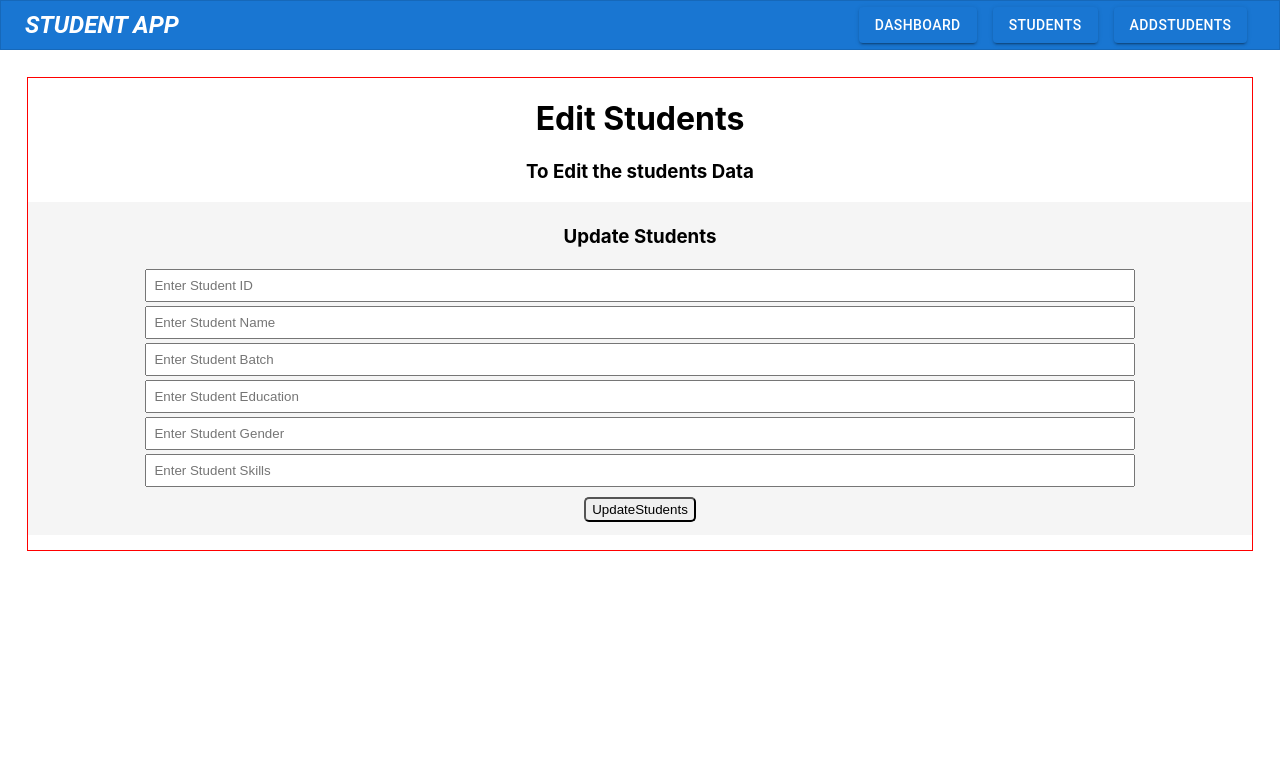
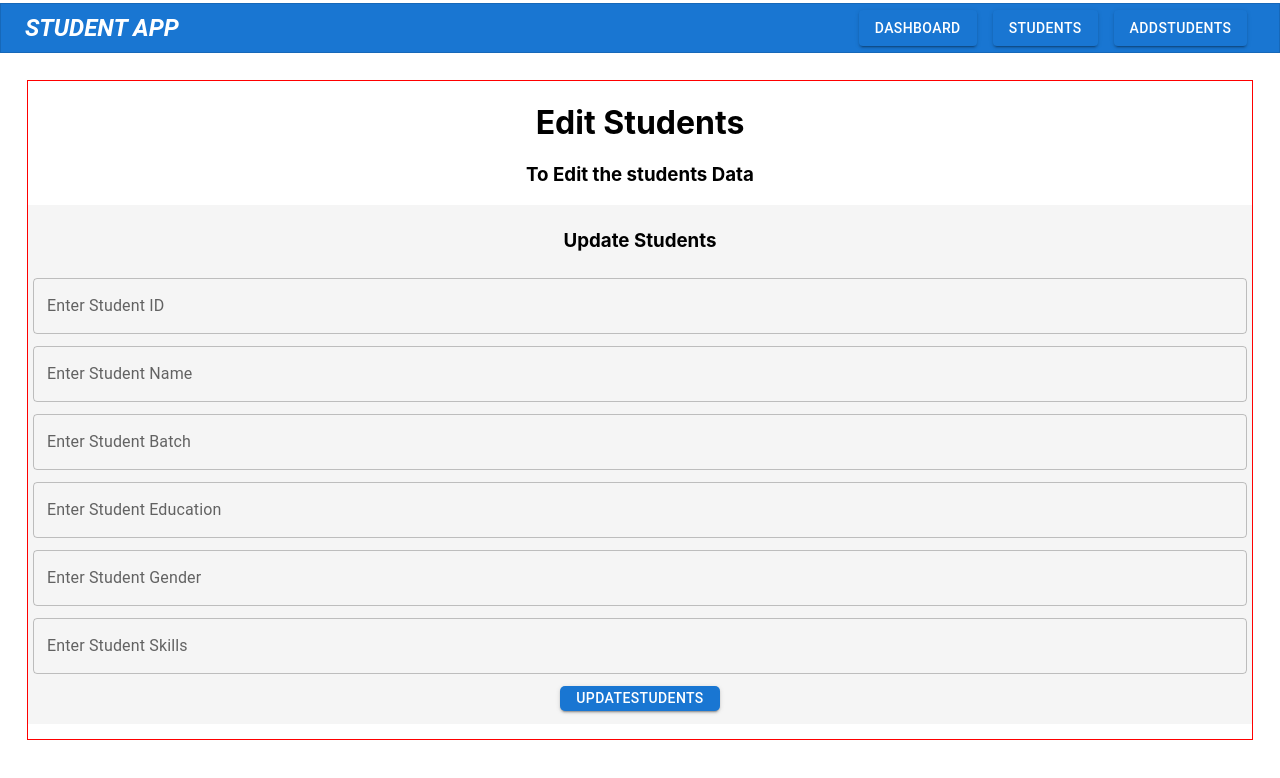
Before and after one commit to Dineshds05/StudentApp, a React (Create React App) app: page /Editstudents/1 in a window 1280 px wide. Shown: the top 778 px of the page. Built offline with nearby package versions, Linux system fonts and the light colour scheme; no server answers.

Commit message:
first commit

```diff
--- a/src/App.css
+++ b/src/App.css
@@ -1,3 +1,6 @@
+.container {
+    padding-top: 0.2rem;
+}
 .App {
   text-align: center;
 }
@@ -9,7 +12,6 @@ nav{
 nav>div>b>i{
   text-shadow: 0 0 3px #45d669, 0 0 5px #c3c532;
   font-size: 150%;
-  width: 50%;
 }
 .main-container{
   margin: 27px;
@@ -40,15 +42,17 @@ main{
   background-color: rgba(10, 10, 10, 0.089);
 }
 .card-btn-group{
-  padding: 1px;
+  padding: 2px;
   display: flex;
   justify-content: center;
   gap: 1rem;
+  height: 2rem;
 }
 .card-btn-group>button{
- padding: 4px;
+ padding: 10px;
  width: 55px;
  border-radius: 5px;
+ height: 2rem;
 }
 .card-btn-group>button:hover{
   background-color: lightseagreen;
--- a/src/App.js
+++ b/src/App.js
@@ -37,7 +37,6 @@ function App() {
          />}/>
           <Route exact path='*' element = {<InvalidEndpoints/>}/>
         </Routes>
-
     </div>
 
   );
--- a/src/Base/Base.js
+++ b/src/Base/Base.js
@@ -5,7 +5,7 @@ function Base({Title, Description, children}) {
  const navigate = useNavigate()
     return (
 
-        <div>
+        <div className="container">
         <header>
         <AppBar variant="outlined" position="static">
   <Toolbar variant="dense">
--- a/src/Components/AddStudents.js
+++ b/src/Components/AddStudents.js
@@ -1,3 +1,4 @@
+import { AppBar, Button, IconButton, Stack, TextField, Toolbar, Typography } from "@mui/material";
 import React, { useState } from "react";
 import Base from "../Base/Base";
 import { useNavigate } from "react-router-dom";
@@ -62,8 +63,9 @@ function AddStudent({student, setStudent}) {
         <form onSubmit={handleSubmit}>
       <div className='form-group'>
         <h3>Add Students</h3>
-        <input
-        placeholder='Enter Student Name'
+        <TextField fullWidth color="success" id="outlined-basic" label="Enter Student Name" variant="outlined"
+        margin="dense"
+        size="normal"
         type="text"
         value={values.name}
         onChange={handleChange}
@@ -71,8 +73,9 @@ function AddStudent({student, setStudent}) {
         name="name"
         />
         {touched.name && errors.name ? <div style={{color:"crimson"}}>{errors.name}</div> : ""}
-        <input
-        placeholder='Enter Student Batch'
+        <TextField fullWidth color="success" id="outlined-basic" label="Enter Student Batch" variant="outlined"
+        margin="dense"
+        size="normal"
         type="text"
         value={values.batch}
         onChange={handleChange}
@@ -80,8 +83,9 @@ function AddStudent({student, setStudent}) {
         name="batch"
         />
        {touched.batch && errors.batch ? <div style={{color:"crimson"}}>{errors.batch}</div> : ""}
-        <input
-        placeholder='Enter Student Education'
+        <TextField fullWidth color="success" id="outlined-basic" label="Enter Student Education" variant="outlined"
+        margin="dense"
+        size="normal"
         type="text"
         value={values.education}
         onChange={handleChange}
@@ -89,8 +93,9 @@ function AddStudent({student, setStudent}) {
         name="education"
         />
        {touched.batch && errors.education ? <div style={{color:"crimson"}}>{errors.education}</div> : ""}
-        <input
-        placeholder='Enter Student Gender'
+        <TextField fullWidth color="success" id="outlined-basic" label="Enter Student Gender" variant="outlined"
+        margin="dense"
+        size="normal"
         type="text"
         value={values.gender}
         onChange={handleChange}
@@ -98,8 +103,9 @@ function AddStudent({student, setStudent}) {
         name="gender"
         />
        {touched.gender && errors.gender ? <div style={{color:"crimson"}}>{errors.gender}</div> : ""}
-        <input
-        placeholder='Enter Student Skills'
+        <TextField fullWidth color="success" id="outlined-basic" label="Enter Student Skills" variant="outlined"
+        margin="dense"
+        size="normal"
         type="text"
         value={values.skills}
         onChange={handleChange}
@@ -108,9 +114,9 @@ function AddStudent({student, setStudent}) {
         />
         {touched.skills && errors.skills ? <div style={{color:"crimson"}}>{errors.skills}</div> : ""}
         <br/>
-        <button type="submit" variant="contained">
+        <Button type="submit" variant="contained">
             AddStudents
-        </button>
+        </Button>
       </div></form></Base>
     );
   }
--- a/src/Components/EditStudent.js
+++ b/src/Components/EditStudent.js
@@ -1,3 +1,4 @@
+import { AppBar, Button, IconButton, Stack, TextField, Toolbar, Typography } from "@mui/material";
 import React, { useEffect } from "react";
 import { useState } from "react";
 import Base from "../Base/Base";
@@ -67,51 +68,57 @@ function EditStudent({studentobj,setstudents})
       <div className='form1-group'>
         <h3>Update Students</h3>
 
-        <input
-        placeholder='Enter Student ID'
+        <TextField fullWidth color="success" id="outlined-basic" label="Enter Student ID" variant="outlined"
+        margin="dense"
+        size="normal"
         type="number"
         value={idx}
         onChange={(e)=>setIDX(e.target.value)}
         />
 
-        <input
-        placeholder='Enter Student Name'
+        <TextField fullWidth color="success" id="outlined-basic" label="Enter Student Name" variant="outlined"
+        margin="dense"
+        size="normal"
         type="text"
         value={name}
         onChange={(e)=>setName(e.target.value)}
         />
 
-        <input
-        placeholder='Enter Student Batch'
+        <TextField fullWidth color="success" id="outlined-basic" label="Enter Student Batch" variant="outlined"
+        margin="dense"
+        size="normal"
         type="text"
         value={batch}
         onChange={(e)=>setBatch(e.target.value)}
         />
 
-        <input
-        placeholder='Enter Student Education'
+        <TextField fullWidth color="success" id="outlined-basic" label="Enter Student Education" variant="outlined"
+        margin="dense"
+        size="normal"
         type="text"
         value={education}
         onChange={(e)=>setEducation(e.target.value)}
         />
 
-        <input
-        placeholder='Enter Student Gender'
+        <TextField fullWidth color="success" id="outlined-basic" label="Enter Student Gender" variant="outlined"
+        margin="dense"
+        size="normal"
         type="text"
         value={gender}
         onChange={(e)=>setGender(e.target.value)}
         />
 
-        <input
-        placeholder='Enter Student Skills'
+        <TextField fullWidth color="success" id="outlined-basic" label="Enter Student Skills" variant="outlined"
+        margin="dense"
+        size="normal"
         type="text"
         value={skills}
         onChange={(e)=>setSkills(e.target.value)}
         />
         <br/>
-        <button onClick={UpdateStudents}>
+        <Button onClick={UpdateStudents} variant="contained">
             UpdateStudents
-        </button>
+        </Button>
       </div></Base>
     );
   }
--- a/src/Components/Students.js
+++ b/src/Components/Students.js
@@ -1,3 +1,4 @@
+import { AppBar, Button, IconButton, Stack, Toolbar, Typography } from "@mui/material";
 import React from "react";
 import Base from "../Base/Base";
 import { useNavigate } from "react-router-dom";
@@ -36,7 +37,7 @@ const Students = ({students, setStudents}) => {
                     '& > :not(style)': {
                       m: 1,
                       width: 180,
-                      height: 250,
+                      height: 280,
                     },
                   }}
                 >
@@ -47,8 +48,8 @@ const Students = ({students, setStudents}) => {
                 <p>Gender : {stud.gender}</p>
                 <p>Skills : {stud.skills}</p>
                 <div className='card-btn-group'>
-                 <button onClick={()=>navigate(`/Editstudents/${stud.id}`)}>Edit</button>
-                 <button onClick={()=>deleteStudent(stud.id)}>Delete</button>
+                 <Button onClick={()=>navigate(`/Editstudents/${stud.id}`)} variant="contained">Edit</Button>
+                 <Button onClick={()=>deleteStudent(stud.id)} variant="contained">Delete</Button>
                 </div></Paper></Box>
             </div>
          ))}
```
